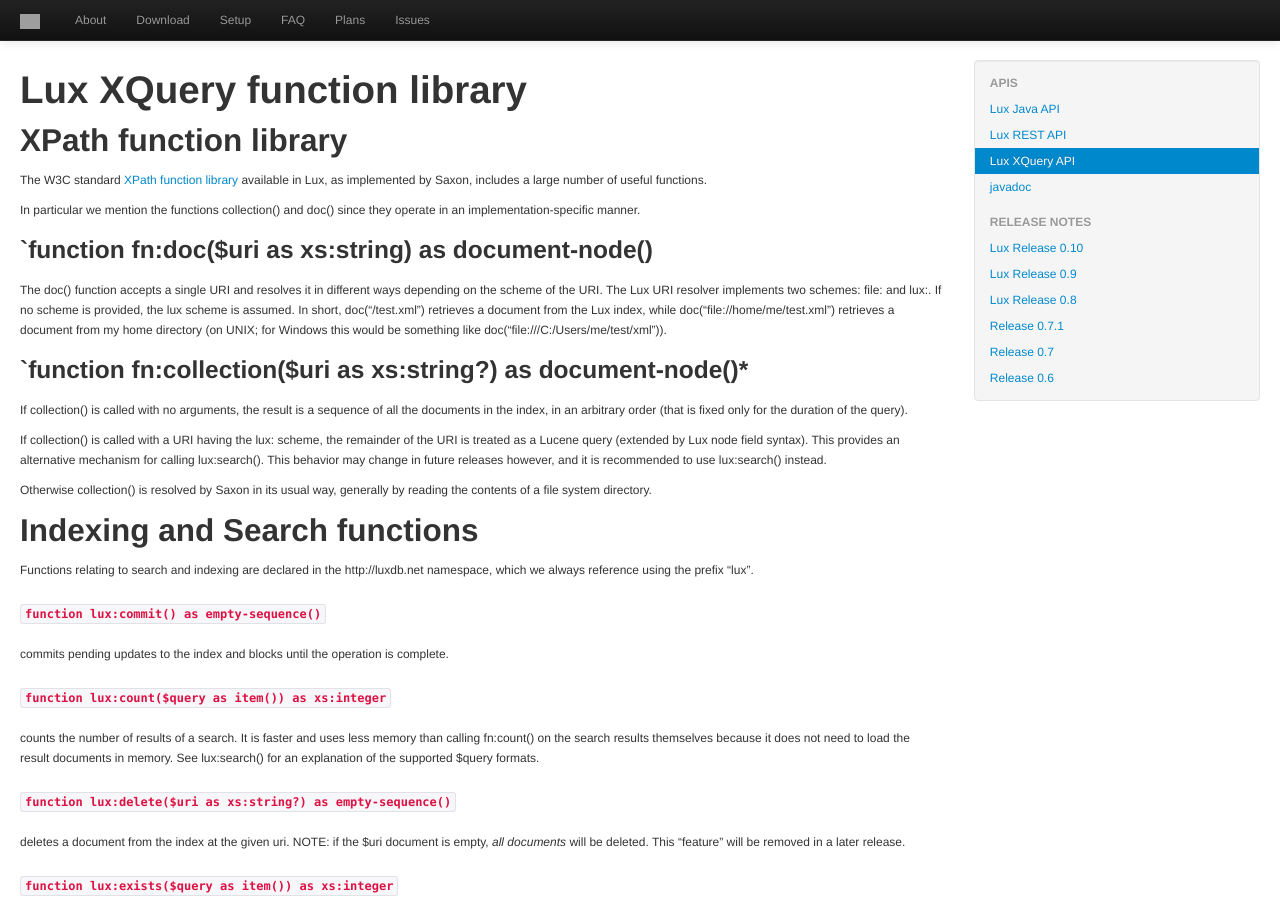
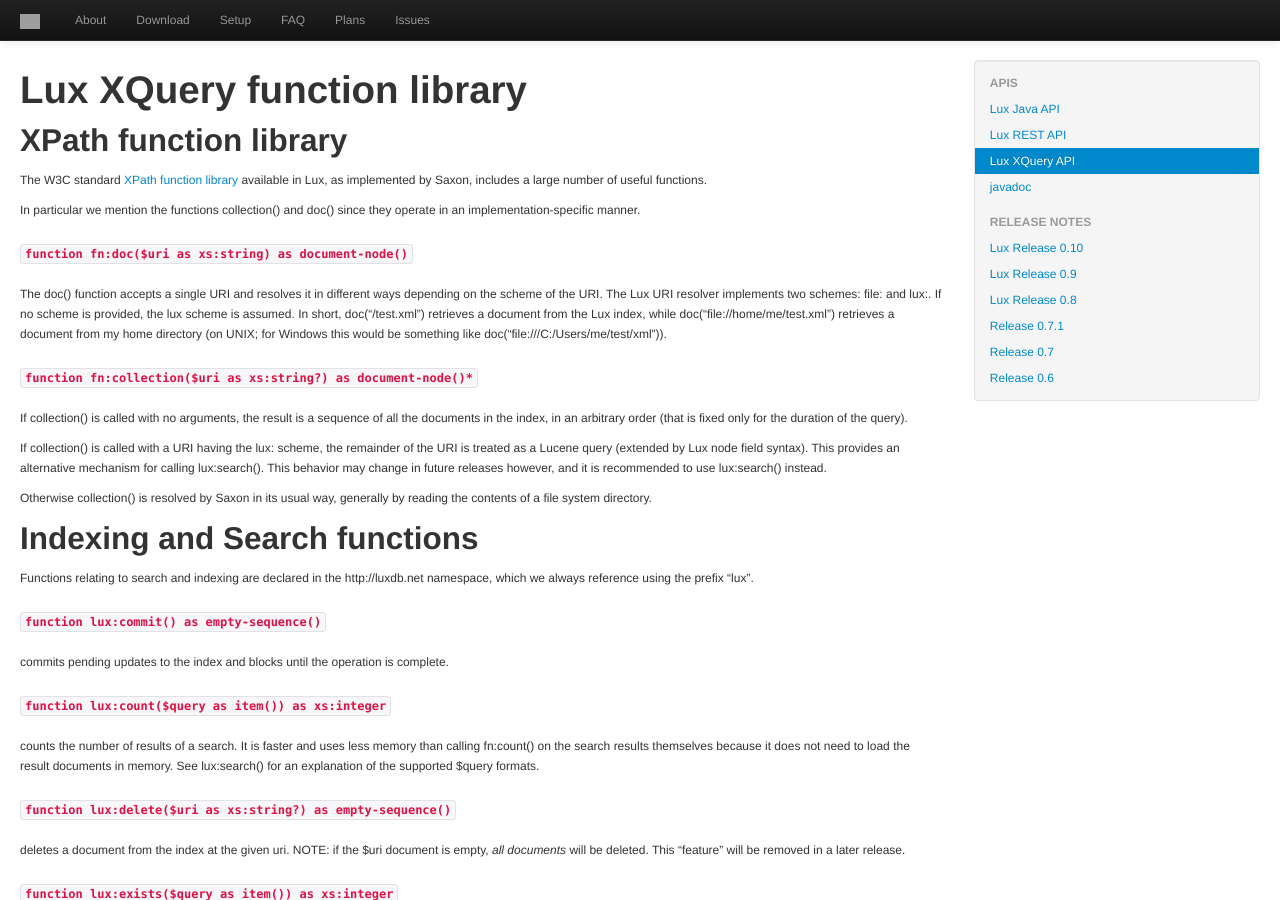
Before and after one commit to msokolov/lux, a Jekyll site: the page built from doc/XQUERY-API.md, in a window 1280 px wide and 900 px high. Built offline with Jekyll 4.4.1, drawn with Linux system fonts in a browser that asks for light colours; grey boxes are pictures that could not be loaded.

Commit message:
fixed syntax error

```diff
--- a/doc/XQUERY-API.md
+++ b/doc/XQUERY-API.md
@@ -15,7 +15,7 @@
 In particular we mention the functions collection() and doc() since they
 operate in an implementation-specific manner.
 
-### `function fn:doc($uri as xs:string) as document-node() ###
+### `function fn:doc($uri as xs:string) as document-node()` ###
 
 The doc() function accepts a single URI and resolves it in different ways
 depending on the scheme of the URI.  The Lux URI resolver implements two
@@ -25,7 +25,7 @@
 home directory (on UNIX; for Windows this would be something like
 doc("file:///C:/Users/me/test/xml")).
 
-### `function fn:collection($uri as xs:string?) as document-node()* ###
+### `function fn:collection($uri as xs:string?) as document-node()*` ###
 
 If collection() is called with no arguments, the result is a sequence of
 all the documents in the index, in an arbitrary order (that is fixed only
```
